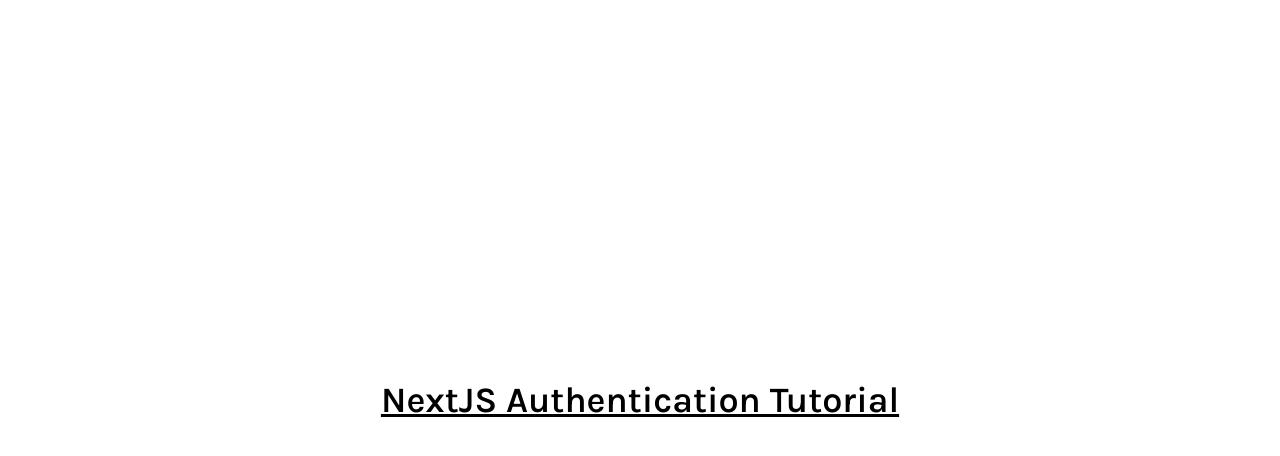
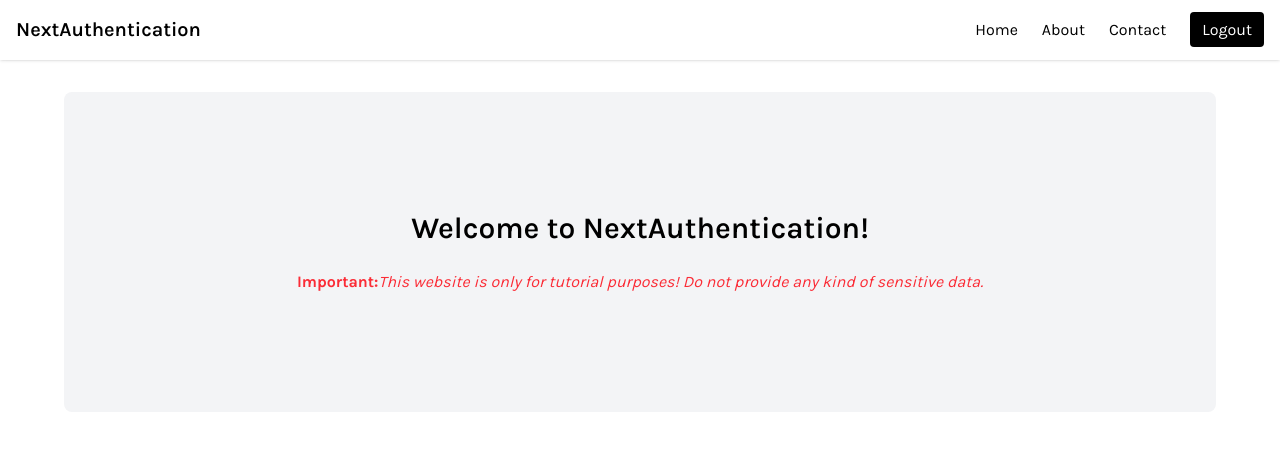
Before and after one commit to codewithlaksh/nextauthentication, a Next.js app: page / in a window 1280 px wide. Shown: the top 456 px of the page. Built offline with nearby package versions, Linux system fonts and the light colour scheme.

Commit message:
Video 12 Completed

```diff
--- a/package.json
+++ b/package.json
@@ -17,6 +17,9 @@
     "nodemailer": "^7.0.2",
     "react": "^19.0.0",
     "react-dom": "^19.0.0",
+    "react-hook-form": "^7.56.3",
+    "react-icons": "^5.5.0",
+    "react-toastify": "^11.0.5",
     "resend": "^4.5.0"
   },
   "devDependencies": {
--- a/src/app/layout.js
+++ b/src/app/layout.js
@@ -1,5 +1,6 @@
 import { Karla } from "next/font/google";
 import "./globals.css";
+import Navbar from "@/components/Navbar";
 
 const karla = Karla({ subsets: ["latin"] });
 
@@ -14,6 +15,7 @@
       <body
         className={`${karla.className} antialiased`}
       >
+        <Navbar />
         {children}
       </body>
     </html>
--- a/src/app/page.js
+++ b/src/app/page.js
@@ -1,7 +1,11 @@
 export default function Home() {
   return (
-    <div className="min-h-screen flex items-center justify-center">
-      <h1 className="text-4xl font-semibold underline">NextJS Authentication Tutorial</h1>
+    <div className="min-h-[40vh] max-w-[90vw] w-full mx-auto p-8 bg-gray-100 rounded-lg my-8 flex flex-col items-center justify-center space-y-6">
+      <h1 className="text-2xl md:text-3xl font-semibold">Welcome to NextAuthentication!</h1>
+      <p className="text-red-500">
+        <b>Important:</b>
+        <em>This website is only for tutorial purposes! Do not provide any kind of sensitive data.</em>
+      </p>
     </div>
   );
 }
--- /dev/null
+++ b/src/components/Navbar.js
@@ -0,0 +1,37 @@
+"use client"
+import React, { useState } from "react";
+import Link from "next/link";
+import { MdMenu, MdOutlineClose } from "react-icons/md";
+
+export default function Navbar() {
+    const [show, setShow] = useState(false);
+
+    return (
+        <nav className="block md:flex items-center justify-between p-4 bg-white/60 backdrop-blur-md shadow sticky top-0">
+            <div className="flex items-center justify-between">
+                <Link href="/" className="text-2xl md:text-xl font-semibold">NextAuthentication</Link>
+
+                <button className="block md:hidden px-2 py-2 bg-black text-white rounded"
+                    onClick={() => setShow(!show)}
+                >
+                    {show ? <MdOutlineClose /> : <MdMenu />}
+                </button>
+            </div>
+
+            <ul className={`${show ? "block" : "hidden"} md:flex items-start md:items-center space-y-8 space-x-0 md:space-x-6 md:space-y-0 mt-6 md:mt-0`}>
+                <li>
+                    <Link href="/">Home</Link>
+                </li>
+                <li>
+                    <Link href="/">About</Link>
+                </li>
+                <li>
+                    <Link href="/">Contact</Link>
+                </li>
+                <li>
+                    <Link href="/logout" className="px-3 py-2 rounded bg-black text-white">Logout</Link>
+                </li>
+            </ul>
+        </nav >
+    )
+}
```
Also changed, not shown: 1 other file (tests, documents, lock files or other folders).
